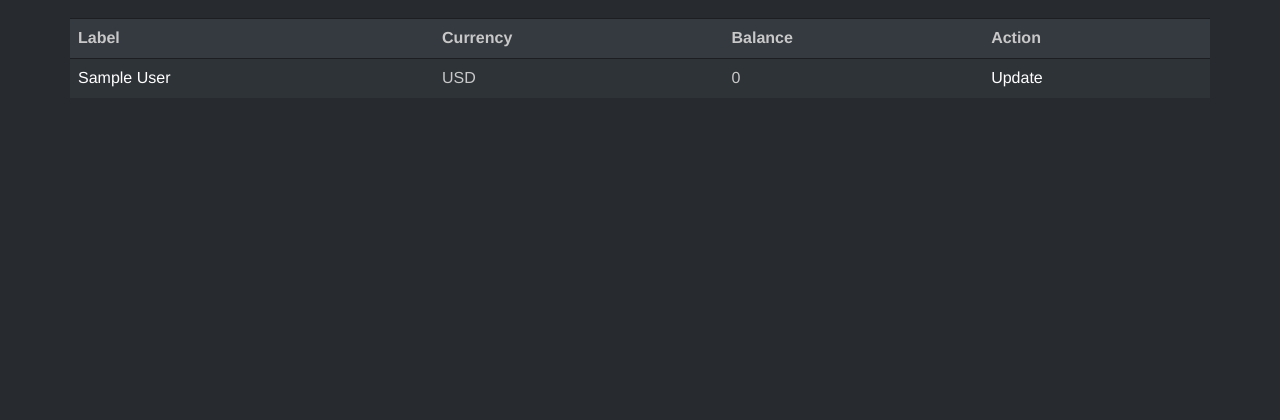
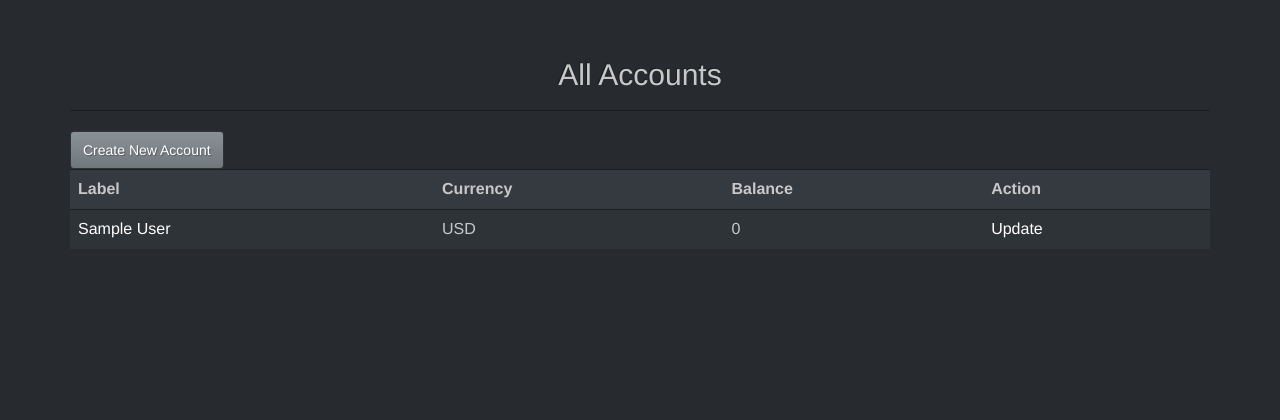
Before and after one commit to maheswaranm/finman, a Django app: page /account/manage in a window 1280 px wide. Shown: the part 52-472 px from the top of the page. Run offline with Django 3.2, Linux system fonts and the light colour scheme; a user stored in the database is signed in; tables that the repository leaves empty hold one stand-in row (values such as "Sample post"); some libraries are stand-ins or nearby versions.

Commit message:
added a create new button to accounts vie

```diff
--- a/finmancore/templates/manage_accounts.html
+++ b/finmancore/templates/manage_accounts.html
@@ -1,5 +1,9 @@
 {% extends "base.html" %}
 {% block content %}
+
+<div class="page-header" align="center"><h2>All Accounts</h2></div>
+
+<a class="btn btn-primary" href="/account/new">Create New Account</a>
 
 <table align="center" width="80%" class="table table-striped">
   <tr>
```
